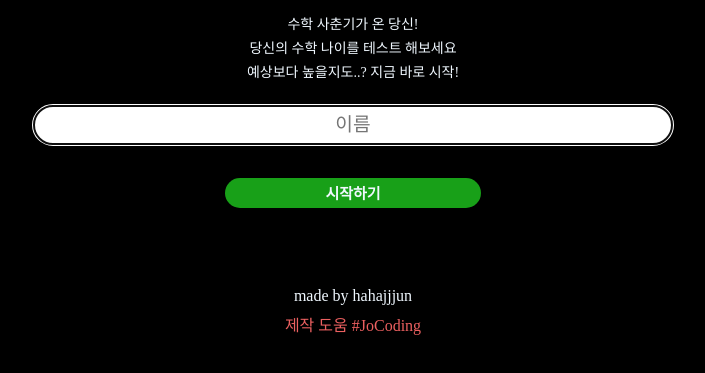
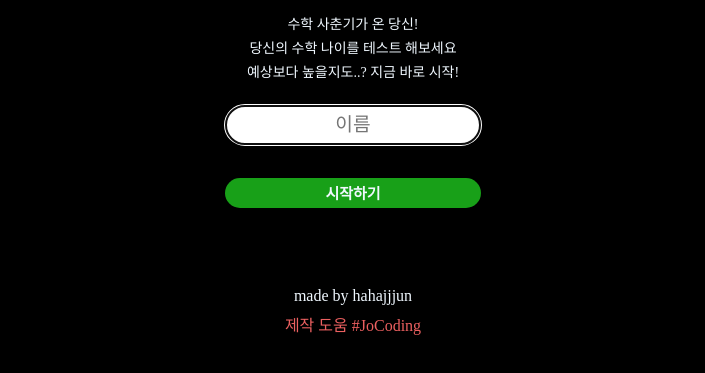
Before and after one commit to hahajjjun/mathagetest, a plain HTML site: page index.html in a window 1280 px wide. Shown: the part 239-612 px from the top of the page, without its empty margins (287-992 px from the left). Drawn offline with Linux system fonts and the light colour scheme; a web font is replaced by a local one.

Commit message:
second commit

```diff
--- a/css/begin.css
+++ b/css/begin.css
@@ -47,8 +47,8 @@ h3{
 }
 #name-input {
     box-sizing: border-box;
-    margin: 20px 25% 10px 25%;
-    width: 50%;
+    margin: 20px 40% 10px 40%;
+    width: 20%;
 }
 #name-input > input {
     width: 100%;
```
